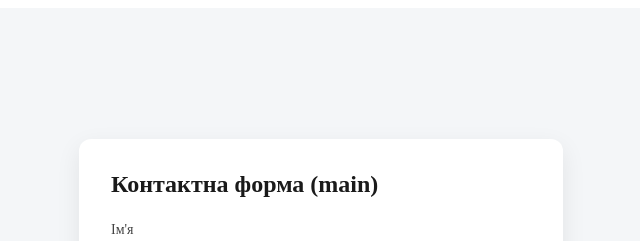
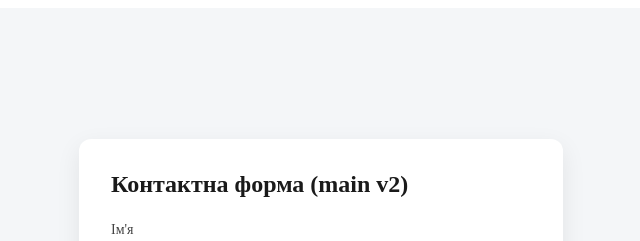
Before and after one commit to bohma/lab-devops, a Nuxt app: page / in a window 1280 px wide. Shown: the top 241 px of the page, without its empty margins (319-959 px from the left). Built offline with nearby package versions, Linux system fonts and the light colour scheme.

Commit message:
chore: change form title on main again

```diff
--- a/app/components/contact/ContactForm.vue
+++ b/app/components/contact/ContactForm.vue
@@ -13,7 +13,7 @@ const {
 <template>
   <main class="contact-page">
     <form class="contact-form" novalidate @submit.prevent="submit">
-      <h1 class="contact-form__title">Контактна форма (main)</h1>
+      <h1 class="contact-form__title">Контактна форма (main v2)</h1>
 
       <ContactFormField
         v-for="field in fields"
```
